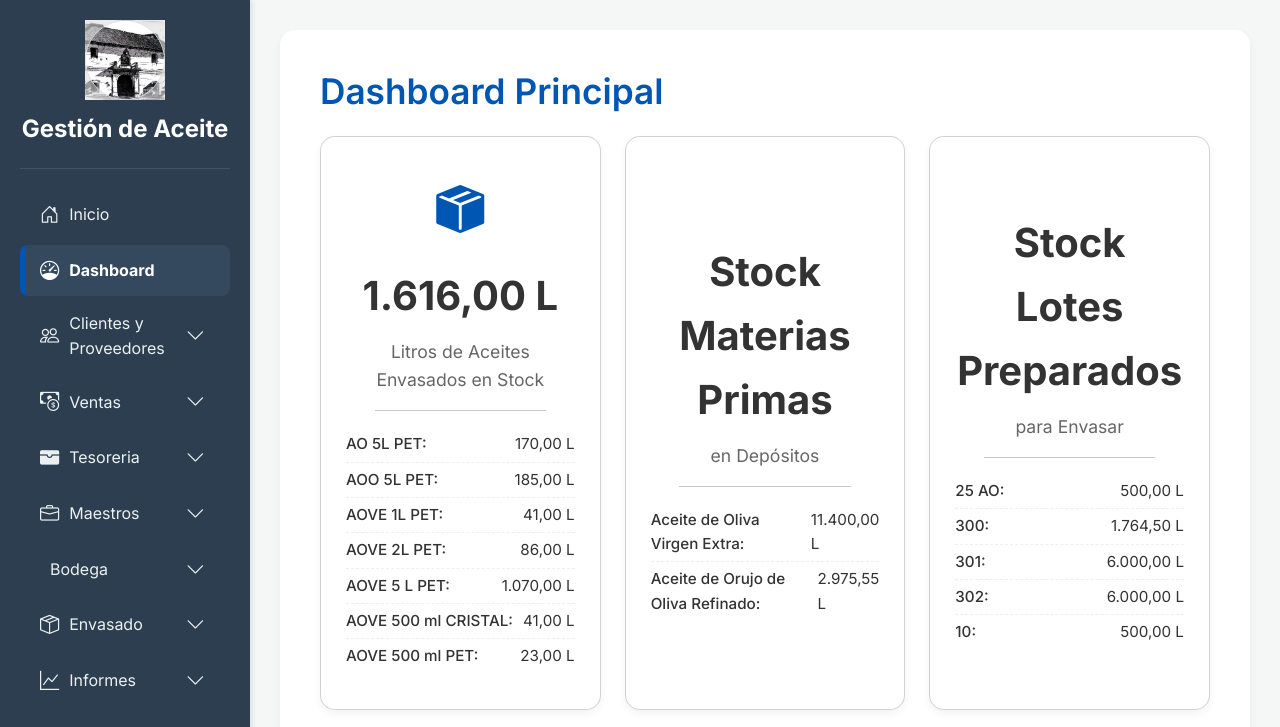
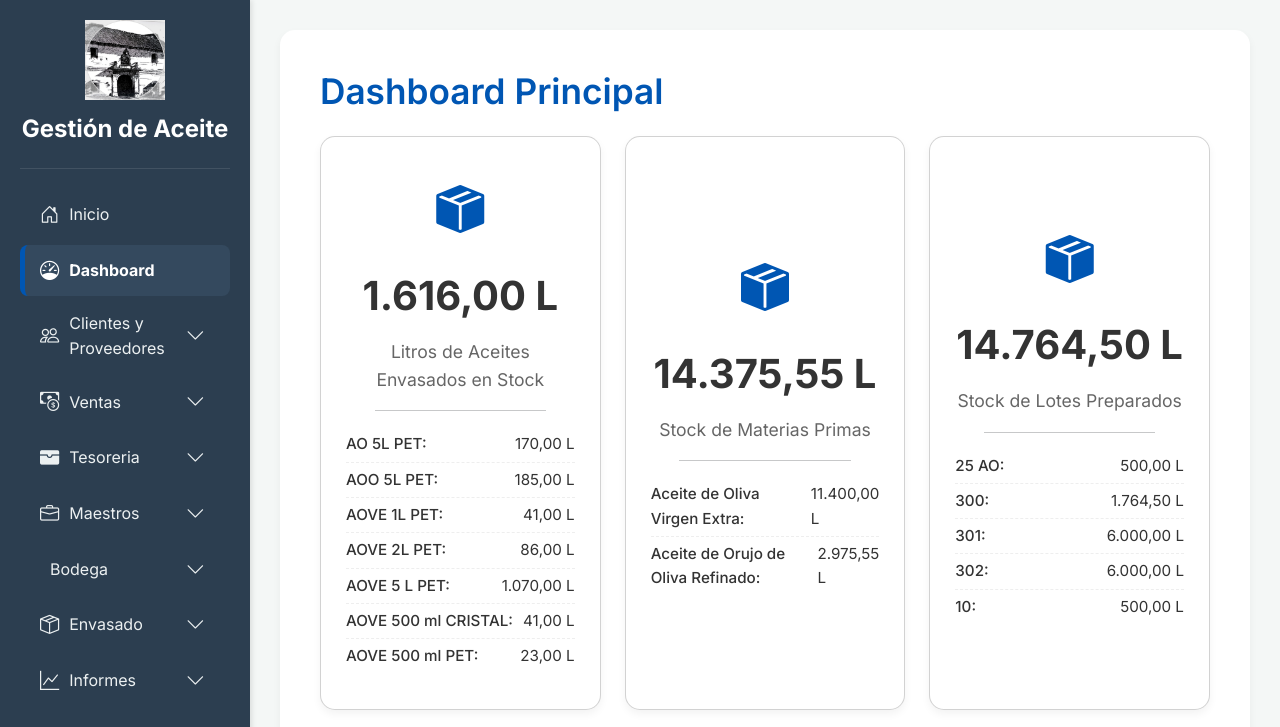
Before and after one commit to vvegajurado/app_venta_aceite, a PHP site: page /dashboard.php in a window 1280 px wide. Shown: the top 727 px of the page. Run offline with PHP 8.4, Linux system fonts and the light colour scheme; a user stored in the database is signed in; data comes from the database, SQL or seed files in the repository.

Commit message:
feat(dashboard): Update icons and values on dashboard cards
- Replaced the icons for "Stock Materias Primas" and "Stock Lotes Preparados" with the same icon used for "Litros de Aceites Envasados en Stock" (`bi-box-seam-fill`) for visual consistency, as requested.
- Modified the "Stock Materias Primas" and "Stock Lotes Preparados" cards to display the calculated total stock in liters, similar to other cards, instead of static text. This provides more useful information on the dashboard.
- Added PHP logic to calculate these totals from the database queries.

```diff
--- a/app/dashboard.php
+++ b/app/dashboard.php
@@ -54,6 +54,11 @@ try {
         ORDER BY mp.nombre_materia_prima ASC
     ");
     $stock_materias_primas_depositos = $stmt_mp_depositos->fetchAll(PDO::FETCH_ASSOC);
+    // Calcular el total de materias primas
+    $total_stock_materias_primas = 0;
+    foreach ($stock_materias_primas_depositos as $item) {
+        $total_stock_materias_primas += $item['total_litros_mp'];
+    }
 
     // 3. Obtener el stock actual de lotes preparados (depósitos de mezcla con stock)
     $stmt_lotes_preparados = $pdo->query("
@@ -64,6 +69,11 @@ try {
         ORDER BY le.fecha_creacion DESC
     ");
     $stock_lotes_preparados = $stmt_lotes_preparados->fetchAll(PDO::FETCH_ASSOC);
+    // Calcular el total de lotes preparados
+    $total_stock_lotes_preparados = 0;
+    foreach ($stock_lotes_preparados as $item) {
+        $total_stock_lotes_preparados += $item['litros_lote_preparado'];
+    }
 
     // 4. Obtener el total de capacidad disponible en depósitos vacíos
     $stmt_cap_vacios = $pdo->query("SELECT SUM(capacidad) AS total_capacidad_vacia FROM depositos WHERE stock_actual = 0");
@@ -604,9 +614,9 @@ $pdo = null;
                     <div class="col-md-6 col-lg-4 mb-4">
                         <div class="card text-center">
                             <div class="card-body">
-                                <i class="bi bi-barrel-fill dashboard-card-icon"></i>
-                                <div class="dashboard-card-value">Stock Materias Primas</div>
-                                <div class="dashboard-card-title">en Depósitos</div>
+                                <i class="bi bi-box-seam-fill dashboard-card-icon"></i>
+                                <div class="dashboard-card-value"><?php echo number_format($total_stock_materias_primas, 2, ',', '.'); ?> L</div>
+                                <div class="dashboard-card-title">Stock de Materias Primas</div>
                                 <?php if (!empty($stock_materias_primas_depositos)): ?>
                                     <hr class="w-75 my-3">
                                     <ul class="product-stock-list">
@@ -629,9 +639,9 @@ $pdo = null;
                     <div class="col-md-6 col-lg-4 mb-4">
                         <div class="card text-center">
                             <div class="card-body">
-                                <i class="bi bi-flask-fill dashboard-card-icon"></i>
-                                <div class="dashboard-card-value">Stock Lotes Preparados</div>
-                                <div class="dashboard-card-title">para Envasar</div>
+                                <i class="bi bi-box-seam-fill dashboard-card-icon"></i>
+                                <div class="dashboard-card-value"><?php echo number_format($total_stock_lotes_preparados, 2, ',', '.'); ?> L</div>
+                                <div class="dashboard-card-title">Stock de Lotes Preparados</div>
                                 <?php if (!empty($stock_lotes_preparados)): ?>
                                     <hr class="w-75 my-3">
                                     <ul class="product-stock-list">
```
